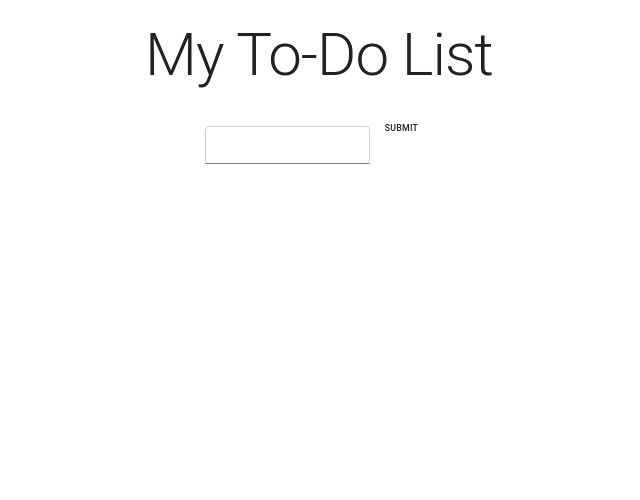
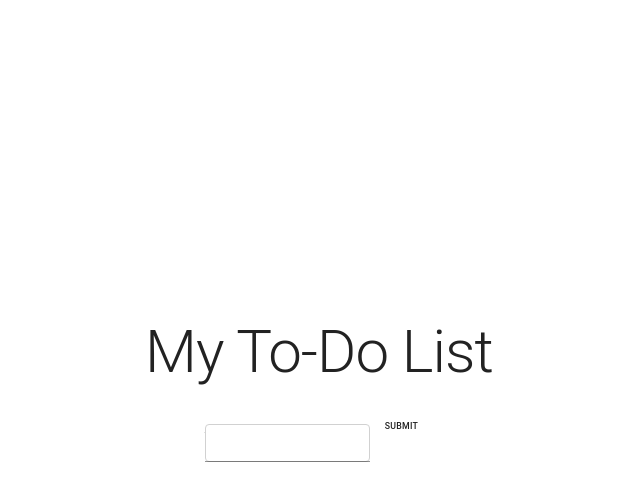
Before and after one commit to jamesr6794/finalproject-frontend, a React (Create React App) app in the folder frontend-todo/: page / in a window 1280 px wide. Shown: the top 500 px of the page, without its empty margins (321-961 px from the left). Built offline with nearby package versions, Linux system fonts and the light colour scheme.

Commit message:
centered page

```diff
--- a/frontend-todo/src/App.css
+++ b/frontend-todo/src/App.css
@@ -6,3 +6,7 @@
      align-items: center;
      height: 100%;
  }
+
+ body, html, #root {
+     height: 100%;
+ }
```
